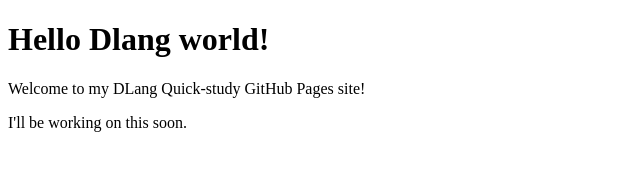
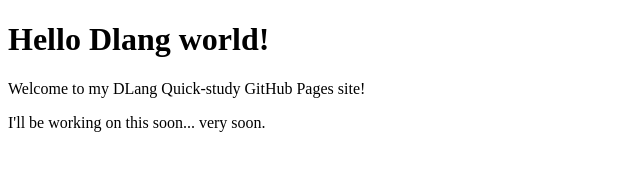
Before and after one commit to rontarrant/dlang, a plain HTML site: page index.html in a window 1280 px wide. Shown: the full height of the page, 0-640 px from the left. Drawn offline with Linux system fonts and the light colour scheme.

Commit message:
maybe it's done now?

```diff
--- a/index.html
+++ b/index.html
@@ -6,6 +6,6 @@
 <body>
     <h1>Hello Dlang world!</h1>
     <p>Welcome to my DLang Quick-study GitHub Pages site!</p>
-    <p>I'll be working on this soon.</p>
+    <p>I'll be working on this soon... very soon.</p>
 </body>
 </html>
```
